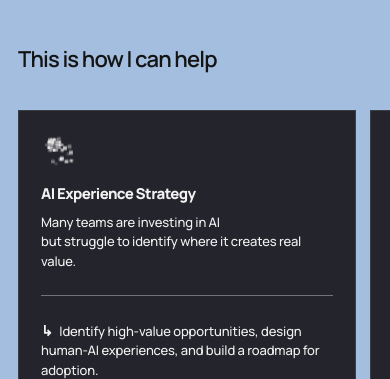
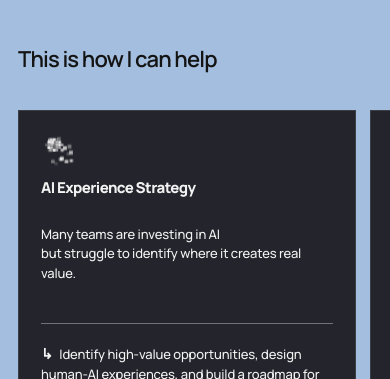
Before and after one commit to natacharuivo/portfolio, a plain HTML site: page index.html in a window 390 px wide. Shown: the part 721-1100 px from the top of the page. Drawn offline with Linux system fonts and the light colour scheme.

Commit message:
Apply service card spacing to site entry page

```diff
--- a/index.html
+++ b/index.html
@@ -1529,7 +1529,7 @@
 
 .why-hire-me-item {
   position: relative;
-  min-height: 485px;
+  min-height: 450px;
   height: 100%;
   perspective: 1200px;
 }
@@ -1547,7 +1547,7 @@
   display: flex;
   flex-direction: column;
   height: 100%;
-  min-height: 485px;
+  min-height: 450px;
   border: 1px solid rgba(242, 242, 242, 0.12);
   background: #24242C;
   overflow: hidden;
@@ -1824,6 +1824,7 @@
 
 .why-hire-me-item-title {
   margin: 0;
+  min-height: 62px;
   font-family: 'Manrope', sans-serif;
   font-size: clamp(19px, 1.55vw, 29px);
   font-weight: 800;
@@ -1844,6 +1845,10 @@
   z-index: 1;
 }
 
+.why-hire-me-item-content > .why-hire-me-item-description:not(.why-hire-me-item-description--shifted) {
+  min-height: 109px;
+}
+
 .why-hire-me-item-description--shifted {
   margin-top: 12px;
 }
@@ -2039,6 +2044,22 @@
     min-height: 315px;
     height: 100%;
   }
+
+  .why-hire-me-item-title {
+    min-height: 44px;
+  }
+
+  .why-hire-me-item-content {
+    margin-top: 22px;
+  }
+
+  .why-hire-me-item-content > .why-hire-me-item-description:not(.why-hire-me-item-description--shifted) {
+    min-height: 76px;
+  }
+
+  .why-hire-me-divider {
+    margin-top: 10px;
+  }
 }
 
 @media (max-width: 760px) {
@@ -2056,6 +2077,7 @@
   .why-hire-me-list {
     display: flex;
     grid-template-columns: none;
+    align-items: stretch;
     gap: 14px;
     overflow-x: auto;
     overflow-y: hidden;
@@ -2076,7 +2098,7 @@
 
   .why-hire-me-item {
     flex: 0 0 calc(100% - 34px);
-    height: 335px;
+    height: auto;
     min-height: 335px;
     scroll-snap-align: start;
     scroll-snap-stop: always;
@@ -2121,6 +2143,7 @@
 
   .why-hire-me-item-title {
     font-size: 15px;
+    min-height: 36px;
     font-weight: 800;
     line-height: 1.2;
   }
@@ -2128,6 +2151,14 @@
   .why-hire-me-item-description {
     font-size: 13px;
     line-height: 1.5;
+  }
+
+  .why-hire-me-item-content > .why-hire-me-item-description:not(.why-hire-me-item-description--shifted) {
+    min-height: 78px;
+  }
+
+  .why-hire-me-item-description--shifted {
+    margin-top: 8px;
   }
 
 }
```
